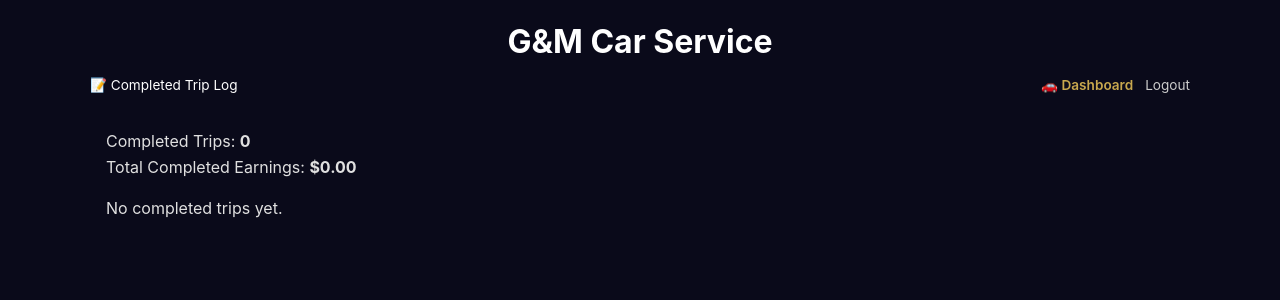
After one commit to jurrig/gm-car-service, a Flask app: page /admin/trip-log in a window 1280 px wide. The commit adds this page. Shown: the top 300 px of the page. Run offline with Flask 3, Linux system fonts and the light colour scheme; the visitor is signed in with stand-in values (Sample User, id 1); some libraries are stand-ins or nearby versions.

Commit message:
Move completed trips to dedicated admin trip log
Co-authored-by: Copilot <223556219+Copilot@users.noreply.github.com>

```diff
--- a/app.py
+++ b/app.py
@@ -119,12 +119,17 @@ def send_payment_receipt(booking):
 # --------------- Pricing Engine ---------------
 VEHICLE_TYPES = ['sedan', 'suv', 'luxury']
 VEHICLE_LABELS = {'sedan': 'Sedan', 'suv': 'SUV', 'luxury': 'Luxury'}
+COMPLETED_STATUSES = {'completed', 'complete'}
 
 
 def get_tiers(vehicle_type):
     """Get pricing tiers for a vehicle type, ordered by min_miles."""
     return PricingTier.query.filter_by(vehicle_type=vehicle_type)\
         .order_by(PricingTier.min_miles.asc()).all()
+
+
+def is_completed_status(status):
+    return (status or '').strip().lower() in COMPLETED_STATUSES
 
 
 def calculate_estimate(miles, vehicle_type='sedan'):
@@ -516,7 +521,9 @@ def admin_logout():
 @app.route('/admin')
 @admin_required
 def admin_dashboard():
-    bookings = Booking.query.order_by(Booking.pickup_time.asc()).all()
+    all_bookings = Booking.query.order_by(Booking.pickup_time.asc()).all()
+    bookings = [b for b in all_bookings if not is_completed_status(b.status)]
+    completed_bookings = [b for b in all_bookings if is_completed_status(b.status)]
 
     # Today's rides & earnings
     now = datetime.now()
@@ -524,11 +531,11 @@ def admin_dashboard():
     today_end = today_start + timedelta(days=1)
     today_rides = [b for b in bookings if b.pickup_time and today_start <= b.pickup_time < today_end]
     week_start = today_start - timedelta(days=now.weekday())  # Monday
-    week_rides = [b for b in bookings if b.pickup_time and week_start <= b.pickup_time < today_end]
-
-    today_earnings = sum(b.estimated_price for b in today_rides if b.status == 'Completed')
-    week_earnings = sum(b.estimated_price for b in week_rides if b.status == 'Completed')
-    total_earnings = sum(b.estimated_price for b in bookings if b.status == 'Completed')
+    week_rides = [b for b in all_bookings if b.pickup_time and week_start <= b.pickup_time < today_end]
+
+    today_earnings = sum(b.estimated_price for b in today_rides if is_completed_status(b.status))
+    week_earnings = sum(b.estimated_price for b in week_rides if is_completed_status(b.status))
+    total_earnings = sum(b.estimated_price for b in all_bookings if is_completed_status(b.status))
 
     # Next upcoming ride
     upcoming = [b for b in bookings if b.pickup_time and b.pickup_time >= now and b.status not in ('Completed', 'No-Show', 'Cancelled')]
@@ -541,10 +548,25 @@ def admin_dashboard():
         today_earnings=today_earnings,
         week_earnings=week_earnings,
         total_earnings=total_earnings,
+        completed_count=len(completed_bookings),
         next_ride=next_ride,
         next_ride_min=next_ride_min,
         now=now,
         drivers=Driver.query.filter_by(is_active=True).all(),
+    )
+
+
+@app.route('/admin/trip-log')
+@admin_required
+def admin_trip_log():
+    completed_bookings = Booking.query.filter(
+        db.func.lower(Booking.status).in_(list(COMPLETED_STATUSES))
+    ).order_by(Booking.pickup_time.desc()).all()
+    total_completed_earnings = sum(b.estimated_price for b in completed_bookings)
+    return render_template(
+        'admin_trip_log.html',
+        completed_bookings=completed_bookings,
+        total_completed_earnings=total_completed_earnings,
     )
 
 
--- a/templates/admin.html
+++ b/templates/admin.html
@@ -1164,6 +1164,8 @@
                     style="color:#c8a84e; text-decoration:none; font-weight:600;">&#127775; Promos</a>
                 <a href="{{ url_for('admin_flat_rates') }}"
                     style="color:#c8a84e; text-decoration:none; font-weight:600;">&#128274; Flat Rates</a>
+                <a href="{{ url_for('admin_trip_log') }}"
+                    style="color:#c8a84e; text-decoration:none; font-weight:600;">&#128221; Trip Log ({{ completed_count }})</a>
                 <button class="car-mode-toggle" id="carModeBtn" title="Toggle car infotainment mode">&#128663; Car
                     Mode</button>
                 <a href="{{ url_for('admin_logout') }}">Logout</a>
@@ -1227,7 +1229,6 @@
         {% set accepted_count = bookings | selectattr('status', 'equalto', 'Accepted') | list | length %}
         {% set enroute_count = bookings | selectattr('status', 'equalto', 'En Route') | list | length %}
         {% set arrived_count = bookings | selectattr('status', 'equalto', 'Arrived') | list | length %}
-        {% set completed_count = bookings | selectattr('status', 'equalto', 'Completed') | list | length %}
         <div class="dash-stats">
             <div class="stat-card">
                 <div class="stat-num">{{ pending_count + confirmed_count }}</div>
@@ -1280,8 +1281,6 @@
                     }}</span></button>
             <button class="filter-btn" data-filter="Arrived">Arrived <span class="filter-count">{{ arrived_count
                     }}</span></button>
-            <button class="filter-btn" data-filter="Completed">Completed <span class="filter-count">{{
-                    completed_count }}</span></button>
             <button class="filter-btn" id="checkAllFlightsBtn" onclick="checkAllFlights(this)"
                 style="margin-left:auto;border-color:rgba(0,123,255,0.4);color:#7bb8f5;">&#9992; Check All
                 Flights</button>
--- /dev/null
+++ b/templates/admin_trip_log.html
@@ -0,0 +1,65 @@
+<!DOCTYPE html>
+<html lang="en">
+
+<head>
+    <meta charset="UTF-8">
+    <meta name="viewport" content="width=device-width, initial-scale=1.0">
+    <meta name="theme-color" content="#0a0a1a">
+    <title>Trip Log - G&M Car Service</title>
+    <link rel="stylesheet" href="{{ url_for('static', filename='css/style.css') }}">
+</head>
+
+<body style="background:#0a0a1a;color:#e0e0e0;font-family:'Inter',sans-serif;">
+    <header>
+        <h1>G&amp;M Car Service</h1>
+        <nav class="admin-nav">
+            <span>&#128221; Completed Trip Log</span>
+            <div style="display:flex;gap:0.75rem;align-items:center;">
+                <a href="{{ url_for('admin_dashboard') }}" style="color:#c8a84e;text-decoration:none;font-weight:600;">&#128663; Dashboard</a>
+                <a href="{{ url_for('admin_logout') }}">Logout</a>
+            </div>
+        </nav>
+    </header>
+
+    <main style="max-width:1100px;margin:0 auto;padding:1rem;">
+        <div class="earnings-bar" style="margin-bottom:1rem;">
+            <div class="earning-chip">Completed Trips: <strong>{{ completed_bookings|length }}</strong></div>
+            <div class="earning-chip">Total Completed Earnings: <strong>${{ '%.2f'|format(total_completed_earnings) }}</strong></div>
+        </div>
+
+        {% if completed_bookings %}
+        <div class="ride-cards">
+            {% for b in completed_bookings %}
+            <div class="ride-card status-completed">
+                <div class="ride-card-header">
+                    <div>
+                        <span class="ride-id">#{{ b.id }}</span>
+                        &nbsp;{{ b.customer_name }}
+                    </div>
+                    <div style="display:flex;align-items:center;gap:0.75rem;">
+                        <span class="badge badge-completed">{{ b.status }}</span>
+                        <span class="ride-time">{{ b.pickup_time.strftime('%b %d, %I:%M %p') if b.pickup_time else '—' }}</span>
+                    </div>
+                </div>
+                <div class="ride-card-body">
+                    <div class="ride-field"><label>Phone</label><span>{{ b.phone }}</span></div>
+                    <div class="ride-field"><label>Pickup</label><span>{{ b.pickup_location }}</span></div>
+                    <div class="ride-field"><label>Drop-off</label><span>{{ b.dropoff_location }}</span></div>
+                    <div class="ride-field"><label>Fare</label><span>${{ '%.2f'|format(b.estimated_price) }}</span></div>
+                    <div class="ride-field"><label>Vehicle</label><span>{{ b.vehicle_type|capitalize }}</span></div>
+                    <div class="ride-field"><label>Booked</label><span>{{ b.created_at.strftime('%b %d, %I:%M %p') if b.created_at else '—' }}</span></div>
+                </div>
+            </div>
+            {% endfor %}
+        </div>
+        {% else %}
+        <div class="ride-card">
+            <div class="ride-card-body">
+                <p style="margin:0;">No completed trips yet.</p>
+            </div>
+        </div>
+        {% endif %}
+    </main>
+</body>
+
+</html>
```
